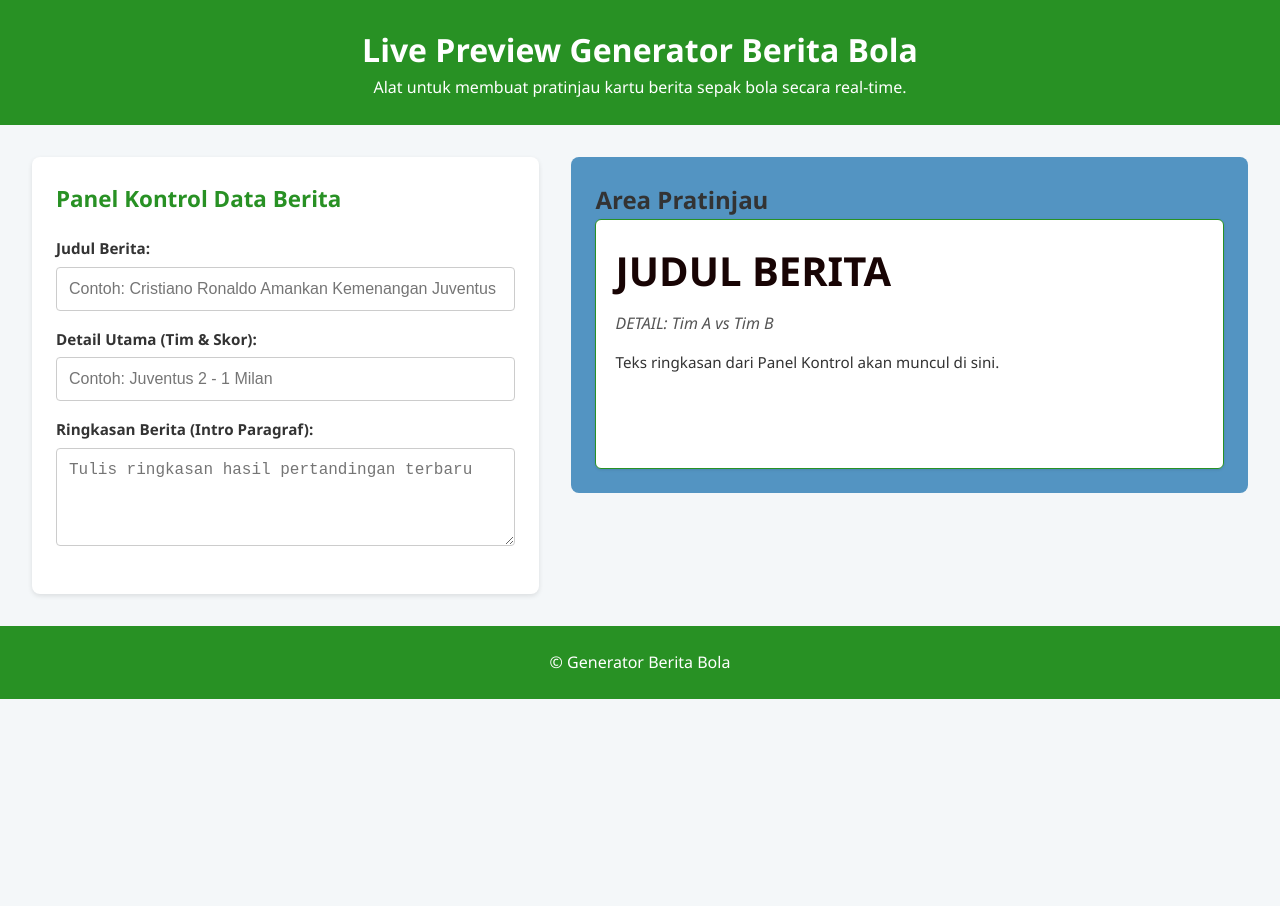
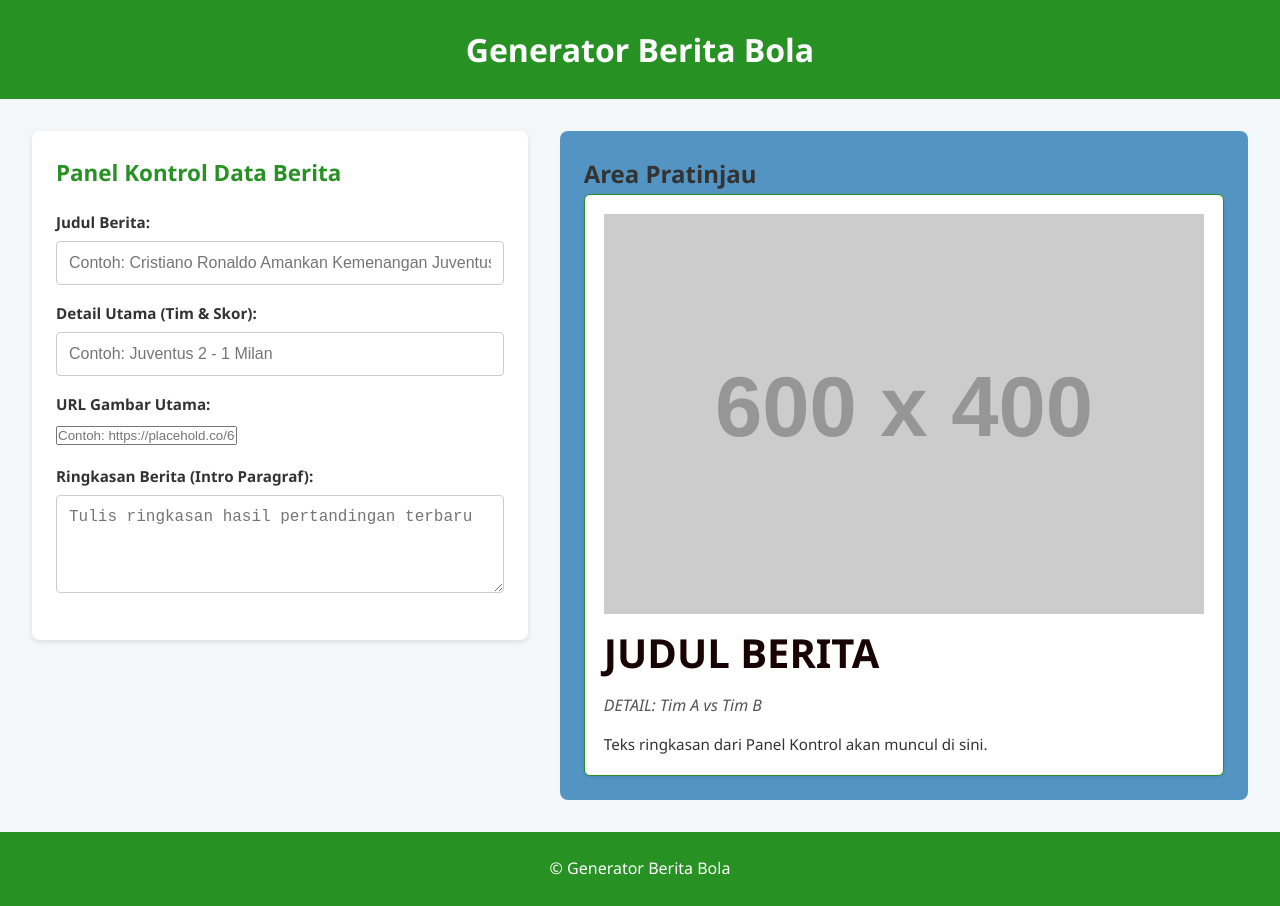
Before and after one commit to Abdurrahman632/uts-dw-Abdurrahman-4524210003, a plain HTML site: page index.html in a window 1280 px wide. Before the commit the page ends 800 px from the top, so only its background shows below. Drawn offline with Linux system fonts and the light colour scheme; placeholder pictures from the web are drawn by us; a script that the page names is missing.

Commit message:
Menambahkan index.html sebagai halaman utama

```diff
--- a/index.html
+++ b/index.html
@@ -12,8 +12,7 @@
 <body>
 
     <header>
-        <h1>Live Preview Generator Berita Bola</h1>
-        <p>Alat untuk membuat pratinjau kartu berita sepak bola secara real-time.</p>
+        <h1>Generator Berita Bola</h1>
     </header>
 
     <main>
@@ -33,6 +32,12 @@
             </div>
 
             <div>
+                <label for="url-gambar">URL Gambar Utama:</label>
+                <input type="url" id="url-gambar"
+                    placeholder="Contoh: https://placehold.co/600x400/000000/FFFFFF/png?text=FOTO+BERITA">
+            </div>
+
+            <div>
                 <label for="ringkasan">Ringkasan Berita (Intro Paragraf):</label>
                 <textarea id="ringkasan" rows="4" placeholder="Tulis ringkasan hasil pertandingan terbaru"
                     required></textarea>
@@ -44,6 +49,10 @@
             <h2>Area Pratinjau</h2>
 
             <div class="card-berita">
+
+                <img id="preview-gambar" src="https://placehold.co/600x400/8c8c8c/ffffff?text=FOTO+STANDAR"
+                    alt="Gambar Pratinjau Berita">
+
                 <h3 id="preview-judul">JUDUL BERITA</h3>
 
                 <p class="detail-info" id="preview-detail">DETAIL: Tim A vs Tim B</p>
```
